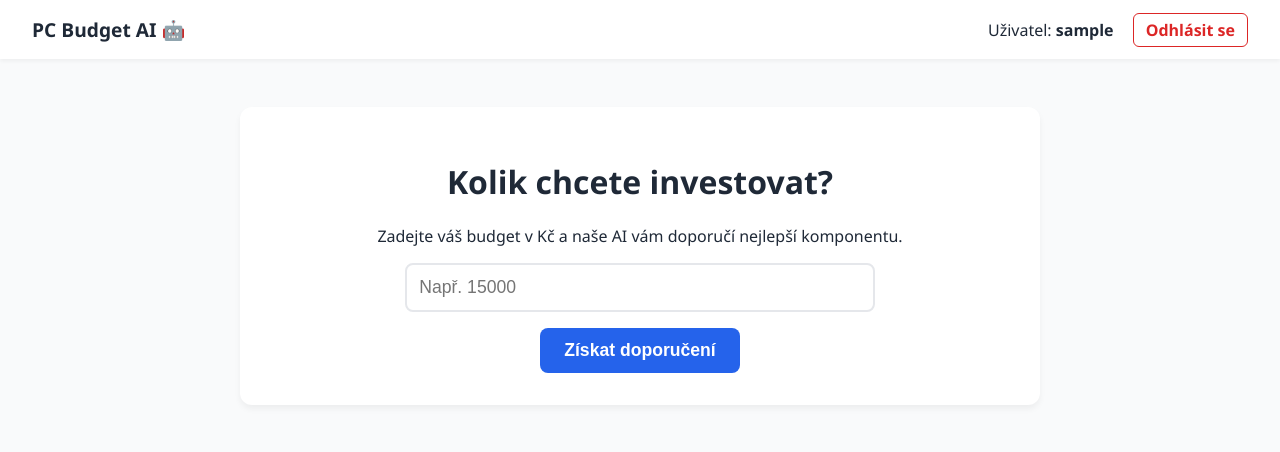
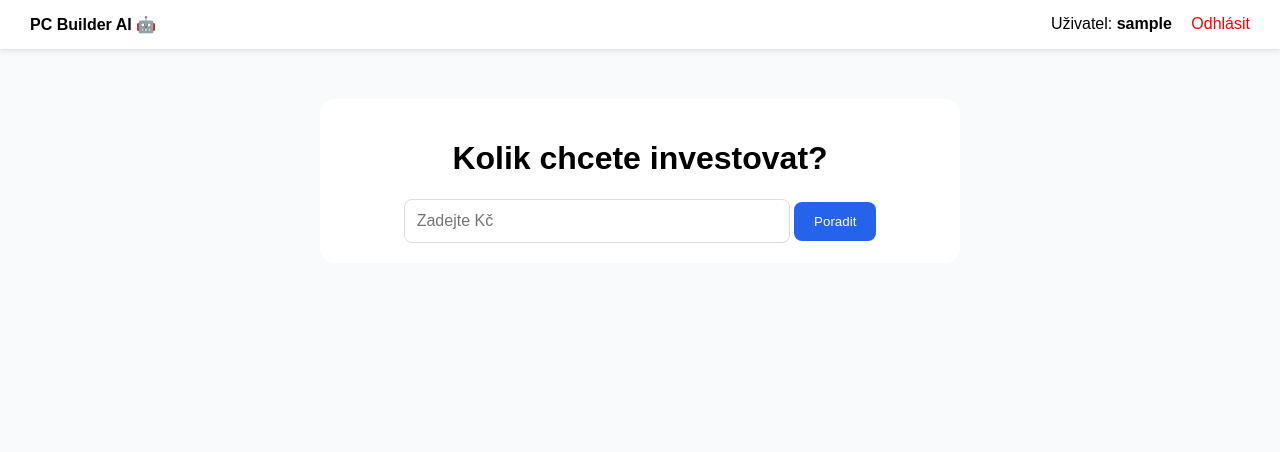
Before and after one commit to Gecyvpecy/projekt.test, a Flask app: page / in a window 1280 px wide. Shown: the top 452 px of the page. Run offline with Flask 3, Linux system fonts and the light colour scheme; the visitor is signed in with stand-in values (Sample User, id 1).

Commit message:
Update index.html

```diff
--- a/templates/index.html
+++ b/templates/index.html
@@ -2,92 +2,55 @@
 <html lang="cs">
 <head>
     <meta charset="UTF-8">
-    <meta name="viewport" content="width=device-width, initial-scale=1.0">
-    <title>AI Advisor | Výběr komponent</title>
+    <title>AI Poradce</title>
     <style>
-        :root { --primary: #2563eb; --dark: #1f2937; --bg: #f9fafb; }
-        body { font-family: 'Segoe UI', sans-serif; background: var(--bg); margin: 0; color: var(--dark); }
-        nav { background: white; padding: 1rem 2rem; display: flex; justify-content: space-between; align-items: center; box-shadow: 0 2px 4px rgba(0,0,0,0.05); }
-        .container { max-width: 800px; margin: 3rem auto; padding: 0 1rem; }
-        .main-card { background: white; padding: 2rem; border-radius: 12px; box-shadow: 0 4px 6px rgba(0,0,0,0.05); text-align: center; }
-        input { padding: 12px; width: 60%; border: 2px solid #e5e7eb; border-radius: 8px; font-size: 1.1rem; margin-bottom: 1rem; }
-        button { padding: 12px 24px; background: var(--primary); color: white; border: none; border-radius: 8px; font-weight: 600; cursor: pointer; font-size: 1.1rem; }
-
-        #result-box { margin-top: 2rem; padding: 1.5rem; border-radius: 8px; display: none; line-height: 1.6; text-align: left; }
-        .success-res { background: #ecfdf5; border: 1px solid #10b981; color: #065f46; }
-        .error-res { background: #fef2f2; border: 1px solid #dc2626; color: #991b1b; }
-
-        .loader { display: none; margin: 20px auto; border: 4px solid #f3f3f3; border-top: 4px solid var(--primary); border-radius: 50%; width: 40px; height: 40px; animation: spin 1s linear infinite; }
+        body { font-family: sans-serif; background: #f9fafb; margin: 0; }
+        nav { background: white; padding: 15px 30px; display: flex; justify-content: space-between; box-shadow: 0 2px 5px rgba(0,0,0,0.1); }
+        .container { max-width: 600px; margin: 50px auto; padding: 20px; background: white; border-radius: 15px; text-align: center; }
+        input { padding: 12px; width: 60%; border: 1px solid #ddd; border-radius: 8px; font-size: 1rem; }
+        button { padding: 12px 20px; background: #2563eb; color: white; border: none; border-radius: 8px; cursor: pointer; }
+        #res { margin-top: 20px; padding: 15px; border-radius: 8px; display: none; text-align: left; line-height: 1.5; }
+        .loader { display: none; border: 4px solid #f3f3f3; border-top: 4px solid #2563eb; border-radius: 50%; width: 30px; height: 30px; animation: spin 1s linear infinite; margin: 15px auto; }
         @keyframes spin { 0% { transform: rotate(0deg); } 100% { transform: rotate(360deg); } }
-        .logout-btn { color: #dc2626; text-decoration: none; font-weight: 600; border: 1px solid #dc2626; padding: 5px 12px; border-radius: 6px; }
-        .logout-btn:hover { background: #dc2626; color: white; }
     </style>
 </head>
 <body>
-
     <nav>
-        <div style="font-weight: bold; font-size: 1.2rem;">PC Budget AI 🤖</div>
+        <strong>PC Builder AI 🤖</strong>
         <div>
-            <span>Uživatel: <strong>{{ session['user'] }}</strong></span>
-            <a href="/logout" class="logout-btn" style="margin-left: 15px;">Odhlásit se</a>
+            <span>Uživatel: <b>{{ session['user'] }}</b></span>
+            <a href="/logout" style="margin-left: 15px; color: red; text-decoration: none;">Odhlásit</a>
         </div>
     </nav>
-
     <div class="container">
-        <div class="main-card">
-            <h1>Kolik chcete investovat?</h1>
-            <p>Zadejte váš budget v Kč a naše AI vám doporučí nejlepší komponentu.</p>
-
-            <input type="number" id="budgetInput" placeholder="Např. 15000" min="0">
-            <br>
-            <button onclick="askAI()" id="sendBtn">Získat doporučení</button>
-
-            <div id="loader" class="loader"></div>
-            <div id="result-box"></div>
-        </div>
+        <h1>Kolik chcete investovat?</h1>
+        <input type="number" id="budget" placeholder="Zadejte Kč">
+        <button onclick="ask()">Poradit</button>
+        <div id="loader" class="loader"></div>
+        <div id="res"></div>
     </div>
 
     <script>
-        async function askAI() {
-            const budget = document.getElementById('budgetInput').value;
-            const resultBox = document.getElementById('result-box');
-            const loader = document.getElementById('loader');
-            const btn = document.getElementById('sendBtn');
+        async function ask() {
+            const b = document.getElementById('budget').value;
+            const r = document.getElementById('res');
+            const l = document.getElementById('loader');
+            if(!b) return alert("Zadej částku");
 
-            if (!budget) {
-                alert("Zadejte prosím částku.");
-                return;
-            }
-
-            resultBox.style.display = 'none';
-            loader.style.display = 'block';
-            btn.disabled = true;
-
-            try {
-                const response = await fetch('/ai', {
-                    method: 'POST',
-                    headers: { 'Content-Type': 'application/json' },
-                    body: JSON.stringify({ budget: budget })
-                });
-
-                const data = await response.json();
-                loader.style.display = 'none';
-                resultBox.style.display = 'block';
-                btn.disabled = false;
-
-                if (response.ok) {
-                    resultBox.className = 'success-res';
-                    resultBox.innerHTML = `<strong>Doporučení od AI:</strong><br>${data.recommendation}`;
-                } else {
-                    resultBox.className = 'error-res';
-                    resultBox.innerText = "Chyba: " + (data.error || "LLM server nenašel odpověď.");
-                }
-            } catch (err) {
-                loader.style.display = 'none';
-                resultBox.style.display = 'block';
-                resultBox.className = 'error-res';
-                resultBox.innerText = "Chyba: Spojení se serverem selhalo.";
-                btn.disabled = false;
+            r.style.display = 'none'; l.style.display = 'block';
+            const res = await fetch('/ai', {
+                method: 'POST',
+                headers: {'Content-Type': 'application/json'},
+                body: JSON.stringify({budget: b})
+            });
+            const data = await res.json();
+            l.style.display = 'none'; r.style.display = 'block';
+            if(res.ok) {
+                r.style.background = '#ecfdf5';
+                r.innerHTML = `<b>Návrh AI:</b><br>${data.recommendation}`;
+            } else {
+                r.style.background = '#fef2f2';
+                r.innerText = data.error;
             }
         }
     </script>
```
